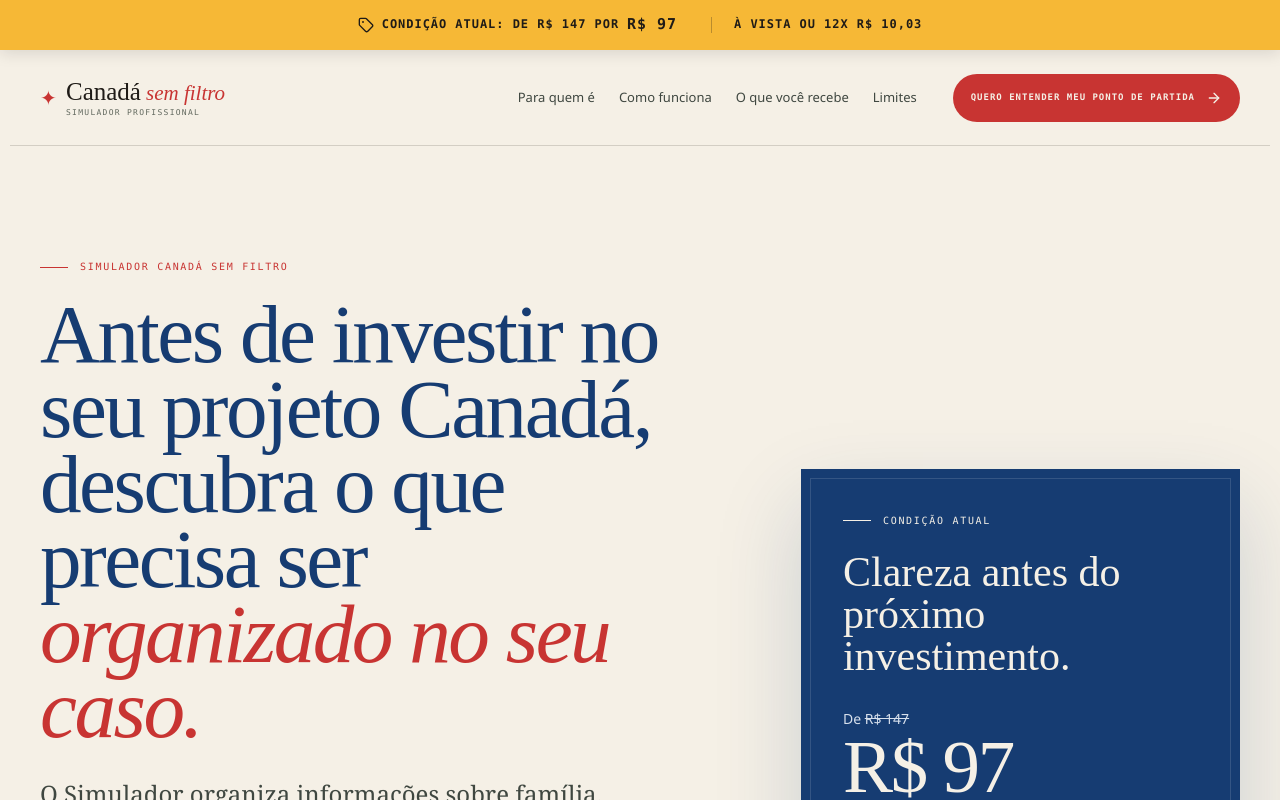
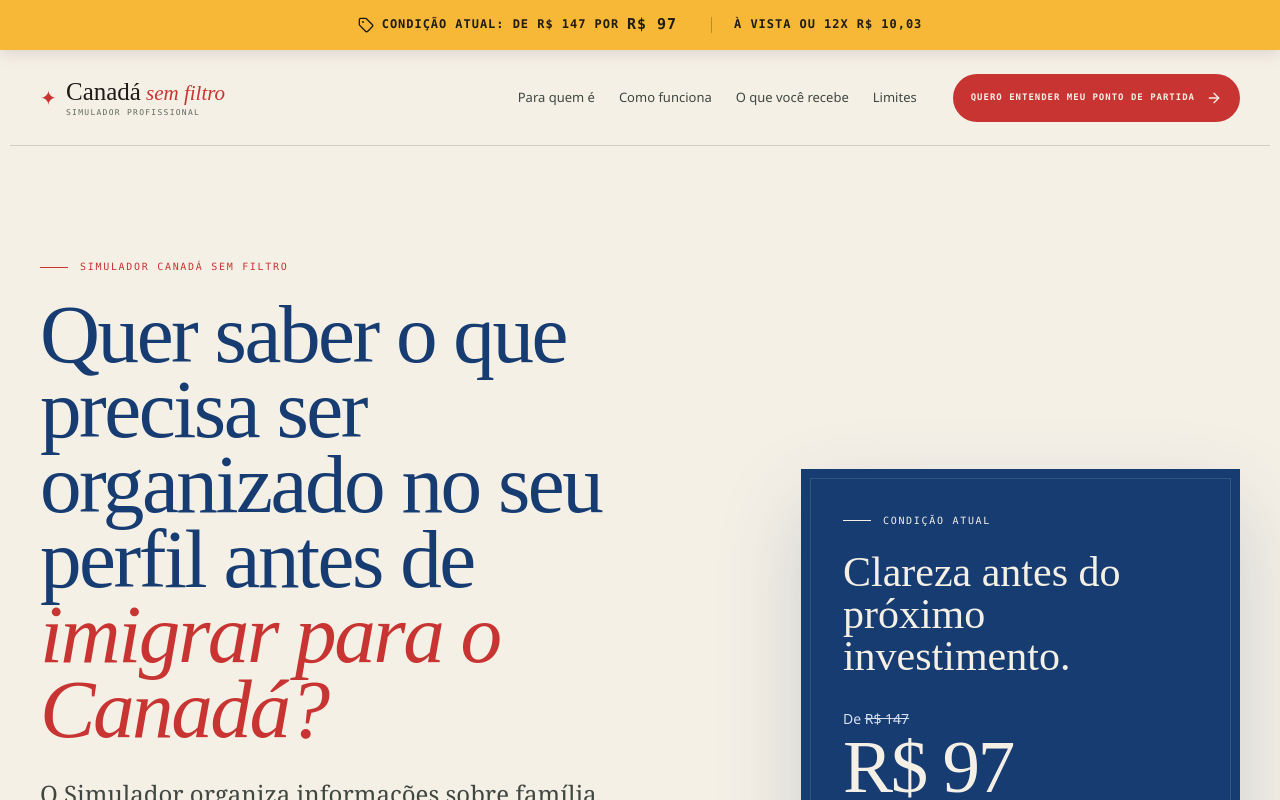
Before and after one commit to blbacelar/diagnostico-canada-sem-filtro, a Next.js app: page /simulador in a window 1280 px wide. Shown: the top 800 px of the page. Built offline with nearby package versions, Linux system fonts and the light colour scheme.

Commit message:
Refine simulator landing headline

```diff
--- a/components/SimulatorSalesLanding.tsx
+++ b/components/SimulatorSalesLanding.tsx
@@ -73,7 +73,7 @@ export function SimulatorSalesLanding() {
       <section className="simulator-hero" aria-labelledby="simulator-title">
         <div className="simulator-hero__copy">
           <p className="eyebrow"><span /> Simulador Canadá Sem Filtro</p>
-          <h1 id="simulator-title">Antes de investir no seu projeto Canadá, descubra o que precisa ser <em>organizado no seu caso.</em></h1>
+          <h1 id="simulator-title">Quer saber o que precisa ser organizado no seu perfil antes de <em>imigrar para o Canadá?</em></h1>
           <p className="simulator-hero__lede">O Simulador organiza informações sobre família, idioma, profissão, recursos e objetivos em uma leitura personalizada, revisada por uma consultora, para você entender o que merece atenção antes do próximo investimento.</p>
           <ul className="simulator-checklist simulator-checklist--hero" aria-label="O que você encontra no simulador">
             <li><Check aria-hidden="true" /> Mais de 60 perguntas sobre o seu contexto</li><li><Check aria-hidden="true" /> Relatório personalizado</li><li><Check aria-hidden="true" /> Pontos fortes e pontos de atenção</li><li><Check aria-hidden="true" /> Prioridades para os próximos meses</li><li><Check aria-hidden="true" /> Revisão humana antes da entrega</li>
```
Also changed, not shown: 1 other file (tests, documents, lock files or other folders).
